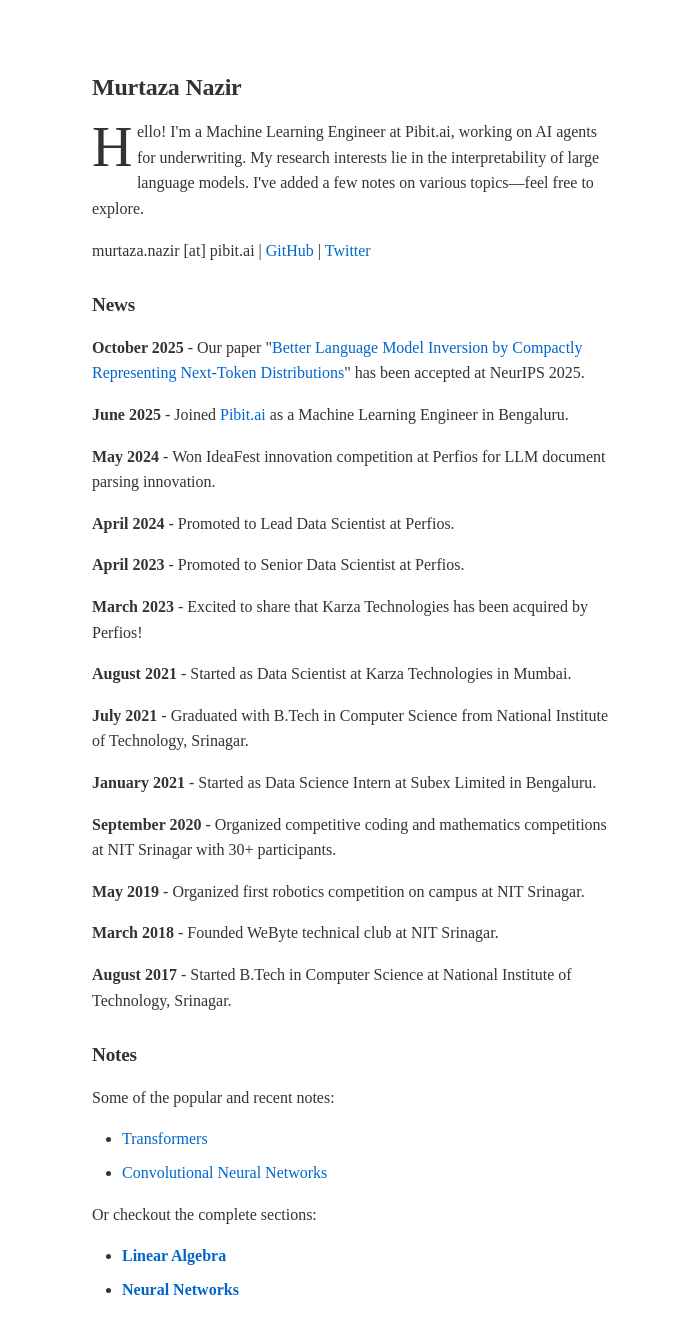
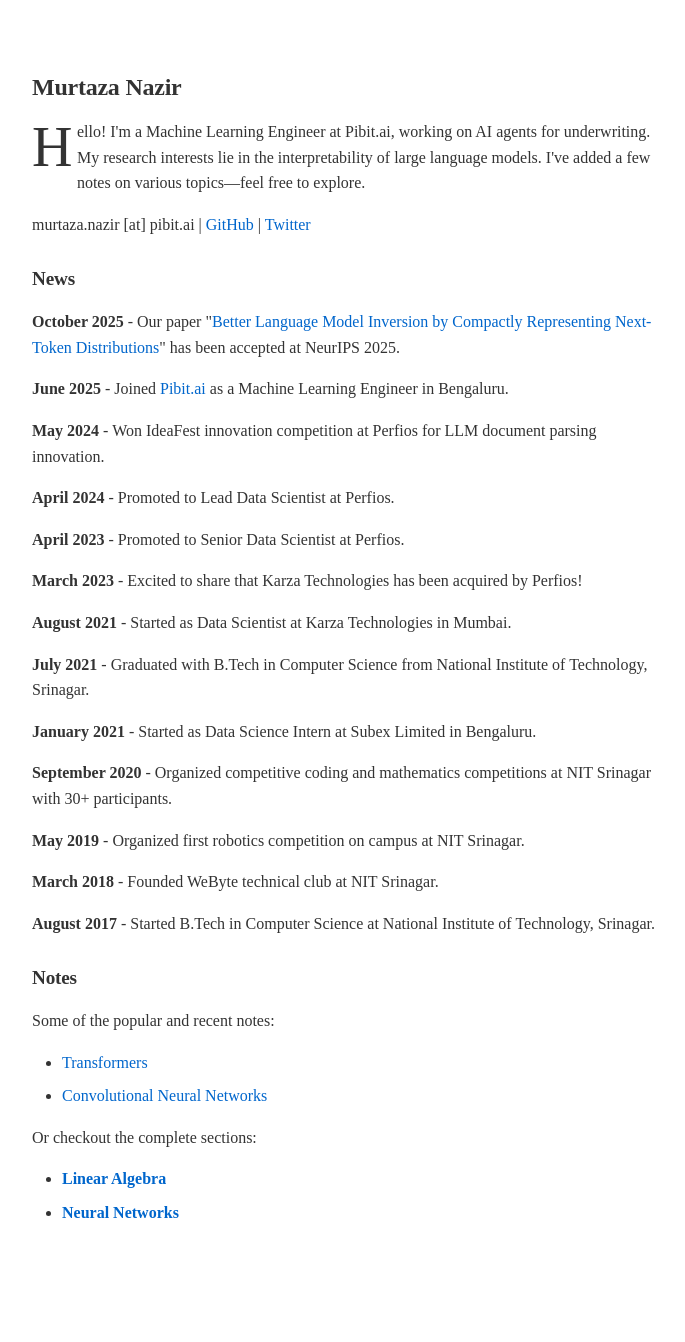
Before and after one commit to themurtazanazir/themurtazanazir.github.io, an MkDocs documentation site: the page built from docs/index.md, in a window 1280 px wide. Shown: the whole page, without its empty margins (168-853 px from the left). Built offline with MkDocs 1.6.1 and Material for MkDocs 9.7.7, drawn with Linux system fonts in a browser that asks for light colours; after the commit the page ends 1266 px from its top, so only the background shows below that.

Commit message:
Increase content width from 42rem to 48rem

```diff
--- a/docs/stylesheets/extra.css
+++ b/docs/stylesheets/extra.css
@@ -47,7 +47,7 @@ body {
 /* Main content - simple and centered */
 .md-content {
   margin-left: 0;
-  max-width: 42rem;
+  max-width: 48rem;
   margin: 0 auto;
   background-color: var(--warm-bg);
 }
@@ -61,7 +61,7 @@ body {
 }
 
 .md-main {
-  max-width: 42rem;
+  max-width: 48rem;
   margin: 0 auto;
 }
 
@@ -226,7 +226,7 @@ body {
 /* Content padding */
 .md-content__inner {
   padding: 2.5em 1em;
-  max-width: 42rem;
+  max-width: 48rem;
   margin: 0 auto;
 }
 
```
